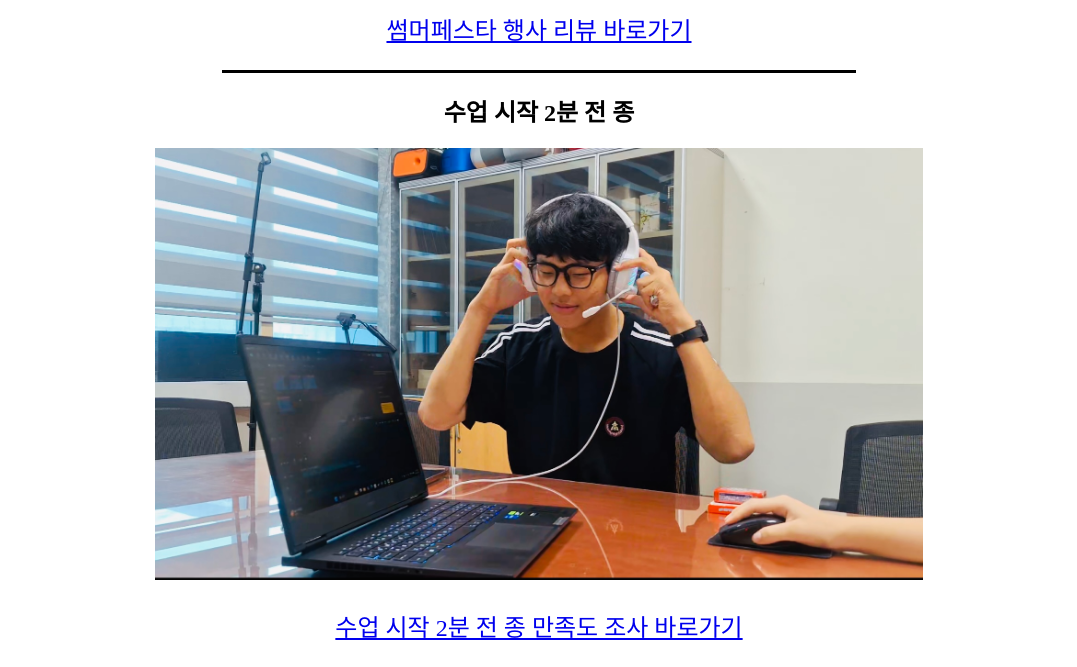
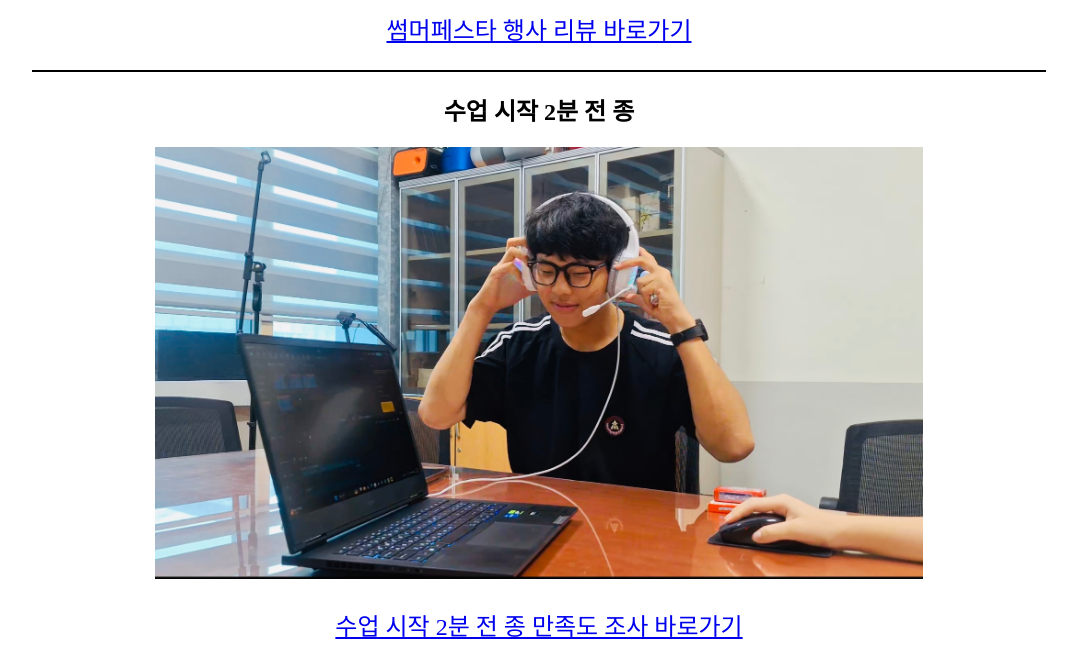
Before and after one commit to seungjae314/haseong, a plain HTML site: page index.html in a window 1280 px wide. Shown: the part 858-1525 px from the top of the page, without its empty margins (101-1178 px from the left). Drawn offline with Linux system fonts and the light colour scheme.

Commit message:
Update index.html

```diff
--- a/index.html
+++ b/index.html
@@ -11,7 +11,7 @@
         <h2 style="text-align: center;">썸머페스타 (2025.9.4 - 2025.9.5)</h2>
         <div style="text-align: center;"><img src="예시사진.jpg" width="768" height="432"></div>
         <p style="text-align: center; font-size: 150%;"><a href="https://naver.me/5M5huX9R">썸머페스타 행사 리뷰 바로가기</a></p>
-        <hr width="50%" size="3" color="000000">
+        <hr width="80%" size="2" color="000000">
         <h2 style="text-align: center;">수업 시작 2분 전 종</h2>
         <div style="text-align: center;"><img src="2분 전 종.jpg" width="768" height="432"></div>
         <p style="text-align: center; font-size: 150%;"><a href="https://naver.me/xmB1kf7O">수업 시작 2분 전 종 만족도 조사 바로가기</a></p>
```
